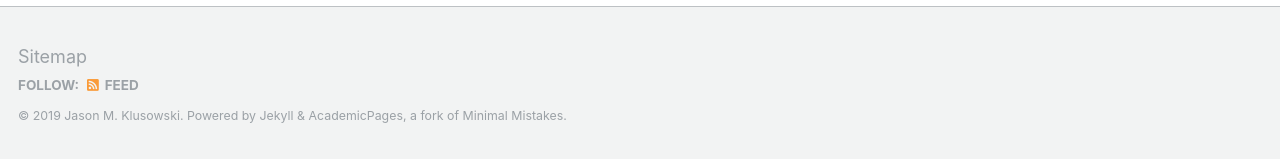
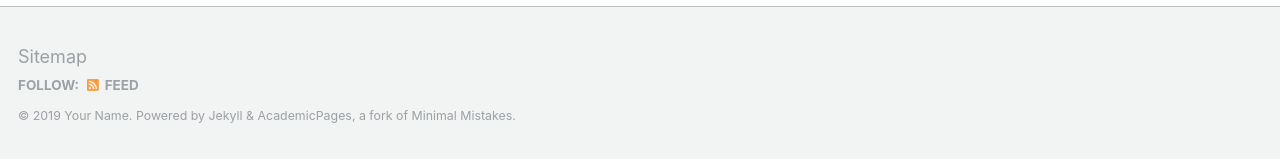
Before and after one commit to jasonklusowski/jasonklusowski.github.io, a Jekyll site: the page built from _pages/about.md, in a window 1280 px wide and 1277 px high. Shown: the part 1115-1274 px from the top of the window. Built offline with Jekyll 4.4.1, drawn with Linux system fonts in a browser that asks for light colours.

Commit message:
Update _config.yml

```diff
--- a/_config.yml
+++ b/_config.yml
@@ -9,7 +9,7 @@
 locale                   : "en-US"
 title                    : "Jason M. Klusowski"
 title_separator          : "-"
-name                     : &name "Jason M. Klusowski"
+name                     : &name "Your Name"
 description              : &description "personal description"
 url                      : https://jasonklusowski.github.io # the base hostname & protocol for your site e.g. "https://mmistakes.github.io"
 baseurl                  : "" # the subpath of your site, e.g. "/blog"
```
